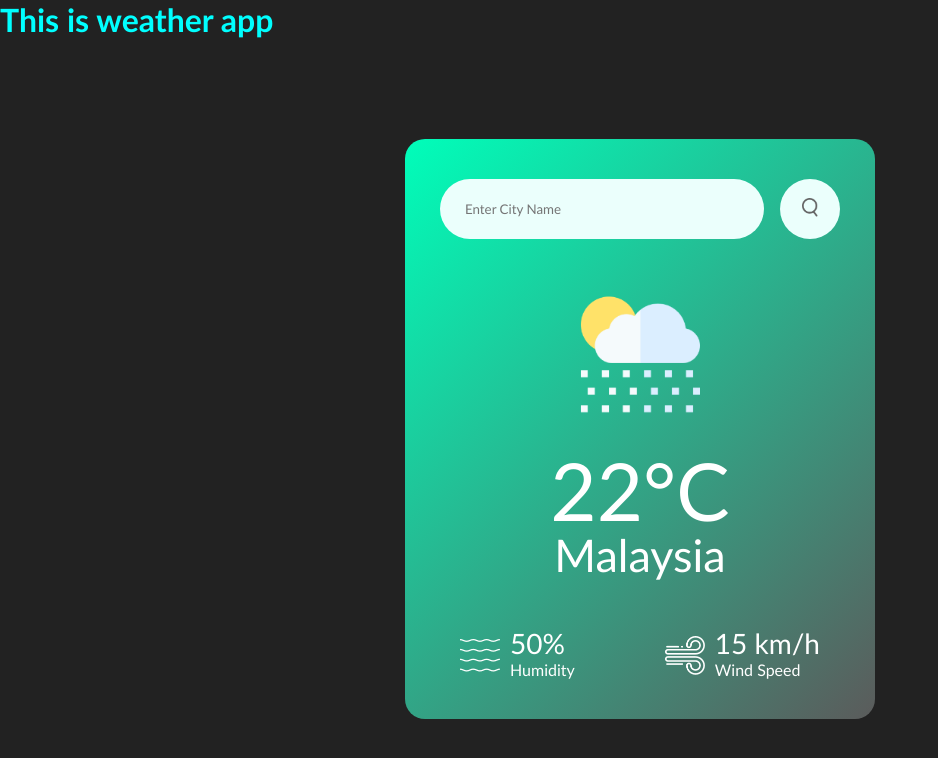
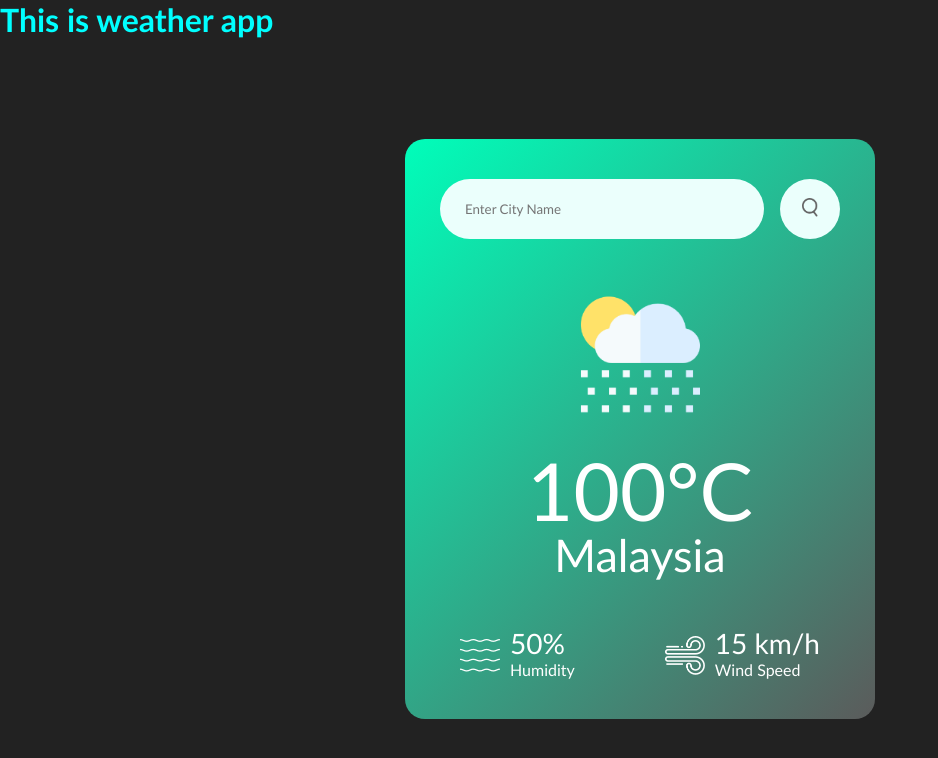
Before and after one commit to danialrzrul/weather_app, a plain HTML site: page index.html in a window 1280 px wide. Shown: the whole page, without its empty margins (0-938 px from the left). Drawn offline with Linux system fonts and the light colour scheme.

Commit message:
Updated temperature value

```diff
--- a/index.html
+++ b/index.html
@@ -16,7 +16,7 @@
         </div>
         <div class="weather">
             <img src = "images/rain.png" class="weather-icon">
-            <h1 class="temp">22°C</h1>
+            <h1 class="temp">100°C</h1>
             <h2 class="city">Malaysia</h2>
             <div class="details">
                 <div class="col">
```
